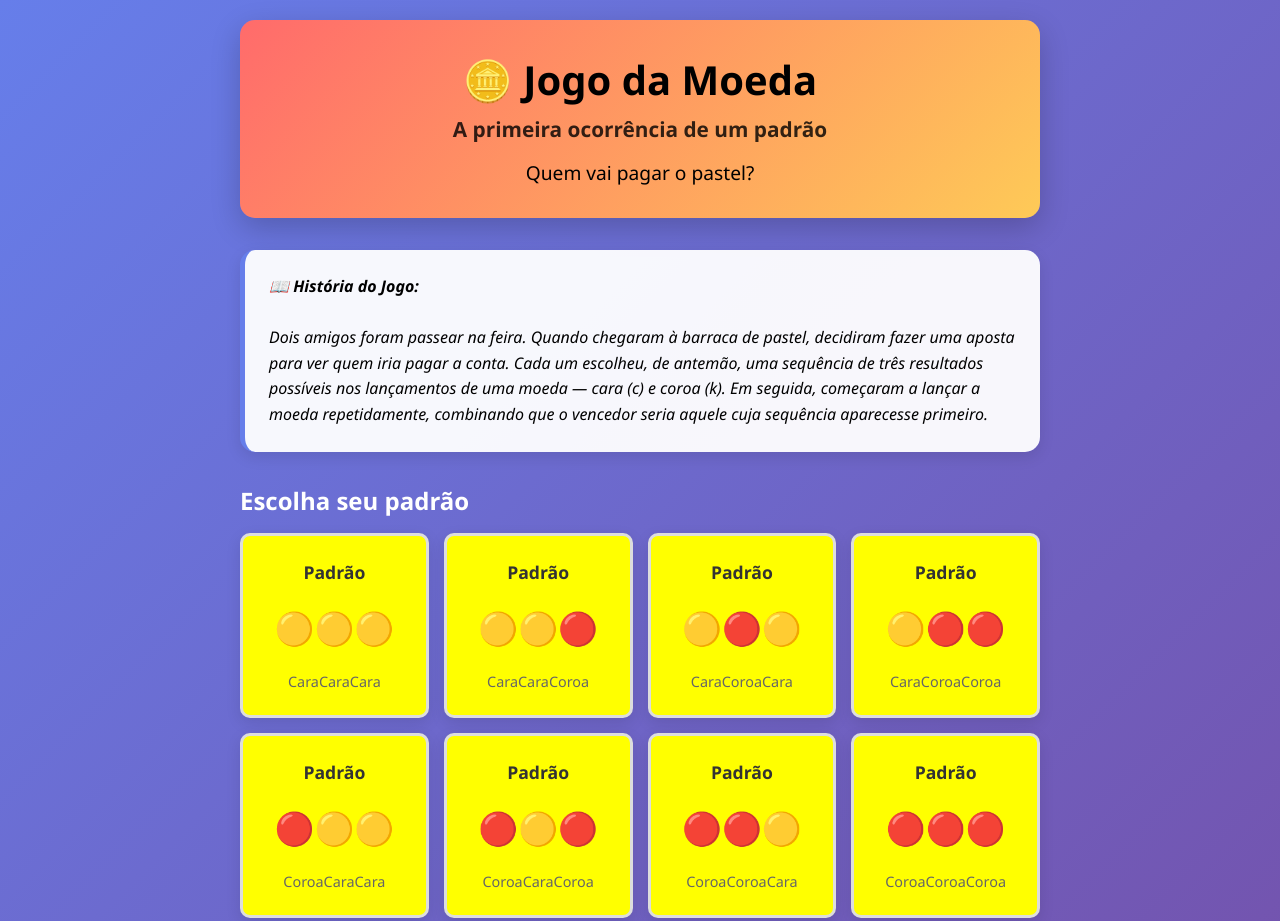
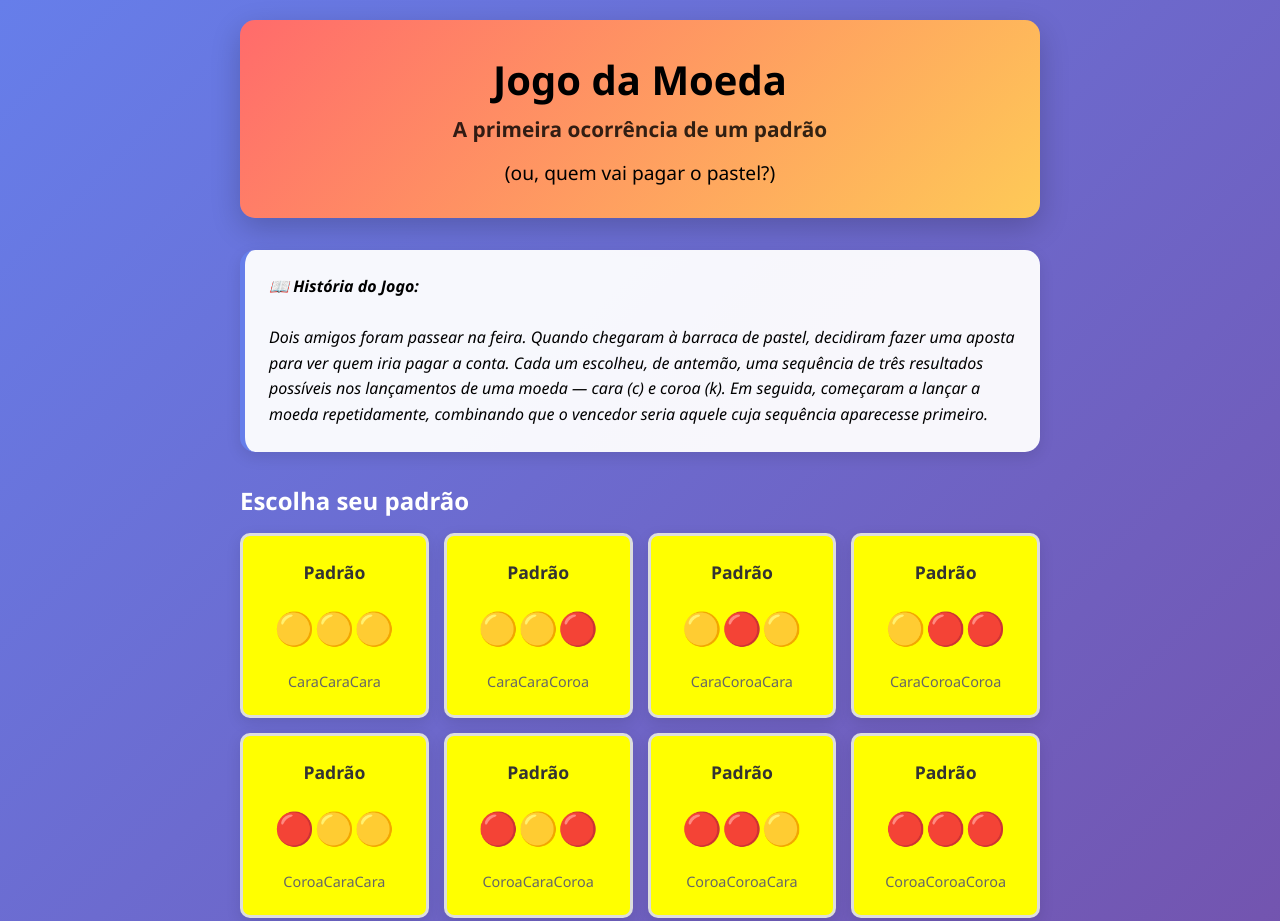
Before and after one commit to JJdonadelli/estocastico, a plain HTML site: page aposta.html in a window 1280 px wide. Shown: the top 921 px of the page. Drawn offline with Linux system fonts and the light colour scheme.

Commit message:
versao html

```diff
--- a/aposta.html
+++ b/aposta.html
@@ -302,9 +302,9 @@
     <div class="container">
         <!-- Header -->
         <div class="main-header">
-            <h1>🪙 Jogo da Moeda</h1>
+            <h1>Jogo da Moeda</h1>
             <h3>A primeira ocorrência de um padrão</h3>
-            <p style="font-size: 1.2em; margin-top: 10px;">Quem vai pagar o pastel?</p>
+            <p style="font-size: 1.2em; margin-top: 10px;">(ou, quem vai pagar o pastel?)</p>
         </div>
 
         <!-- História -->
```
